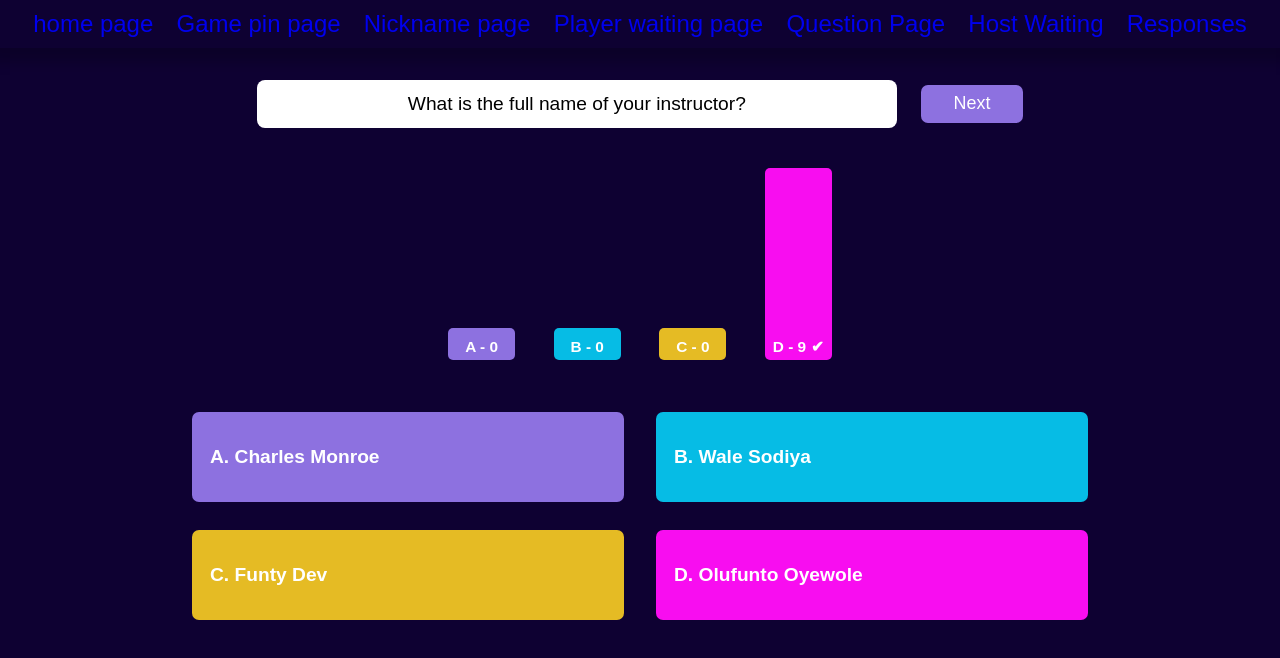
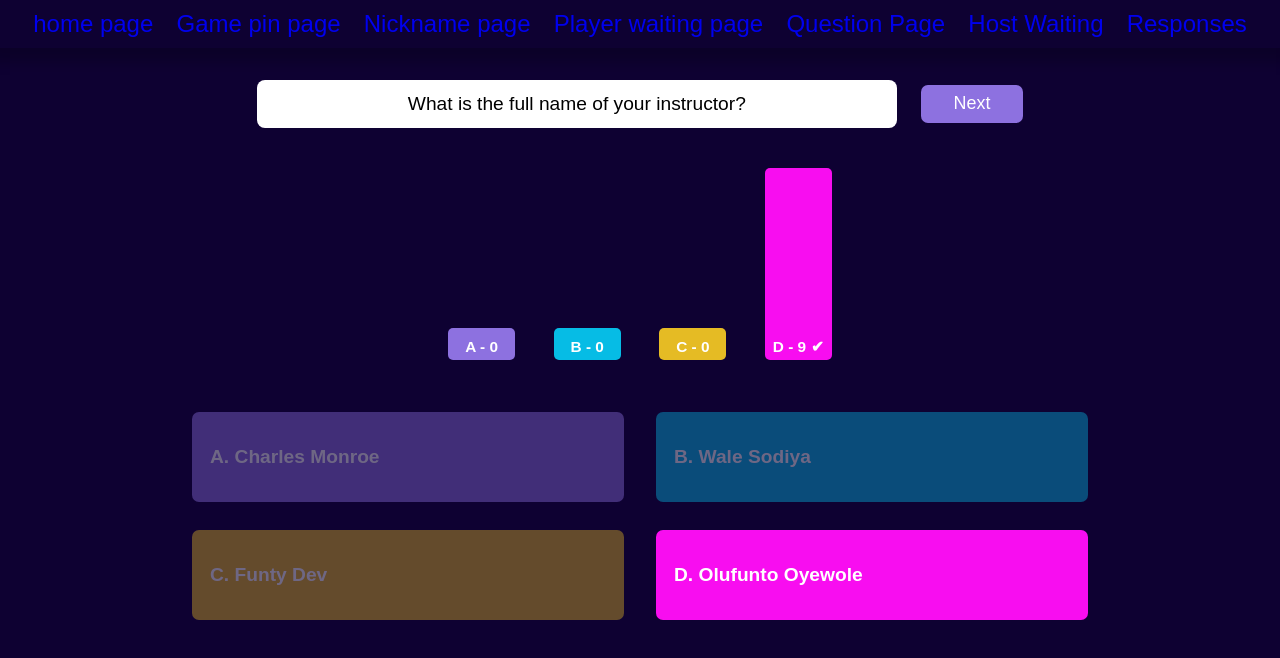
Before and after one commit to mr-funtor/class-kahoot, a React (Vite) app: page /responses in a window 1280 px wide. Shown: the top 658 px of the page. Built offline with nearby package versions, Linux system fonts and the light colour scheme; a web font is replaced by a local one.

Commit message:
styling completed

```diff
--- a/src/pages/hostSide/responseTracker/ResponseTrackerPage.jsx
+++ b/src/pages/hostSide/responseTracker/ResponseTrackerPage.jsx
@@ -12,12 +12,24 @@ const ResponseTrackerPage = () => {
     { label: "D -", point: 9, color: "hsla(302, 94%, 51%, 1)" },
   ];
 
-  function optionMap(item) {
+  function optionMap(item, index) {
+    let buttonStyle = "";
+
+    if (index === 0) {
+      buttonStyle = style.firstButton;
+    } else if (index === 1) {
+      buttonStyle = style.secondButton;
+    } else if (index === 2) {
+      buttonStyle = style.thirdButton;
+    } else if (index === 3) {
+      buttonStyle = style.fourthButton;
+    }
+
     return (
       <CustomButton
         key={item.id}
         buttonText={item.value}
-        containerStyle={`${style.default} ${item.backgroundColor}`}
+        containerStyle={`${style.default} ${item.backgroundColor} ${buttonStyle}`}
       />
     );
   }
--- a/src/pages/hostSide/responseTracker/responseTracker.module.css
+++ b/src/pages/hostSide/responseTracker/responseTracker.module.css
@@ -12,6 +12,18 @@
   row-gap: 0.5rem;
   margin: auto;
   margin-top: -0.5rem;
+}
+.firstButton {
+  opacity: 0.4;
+}
+.secondButton {
+  opacity: 0.4;
+}
+.thirdButton {
+  opacity: 0.4;
+}
+.fourthButton {
+  opacity: 1;
 }
 
 .default {
```
